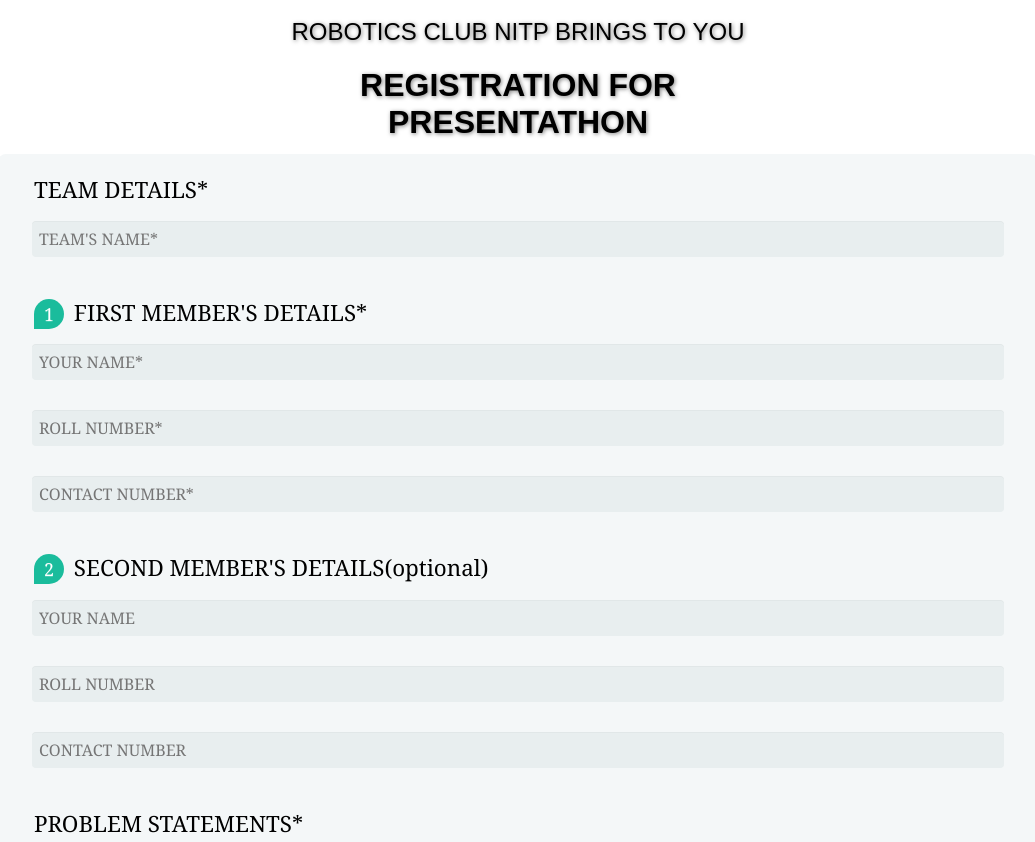
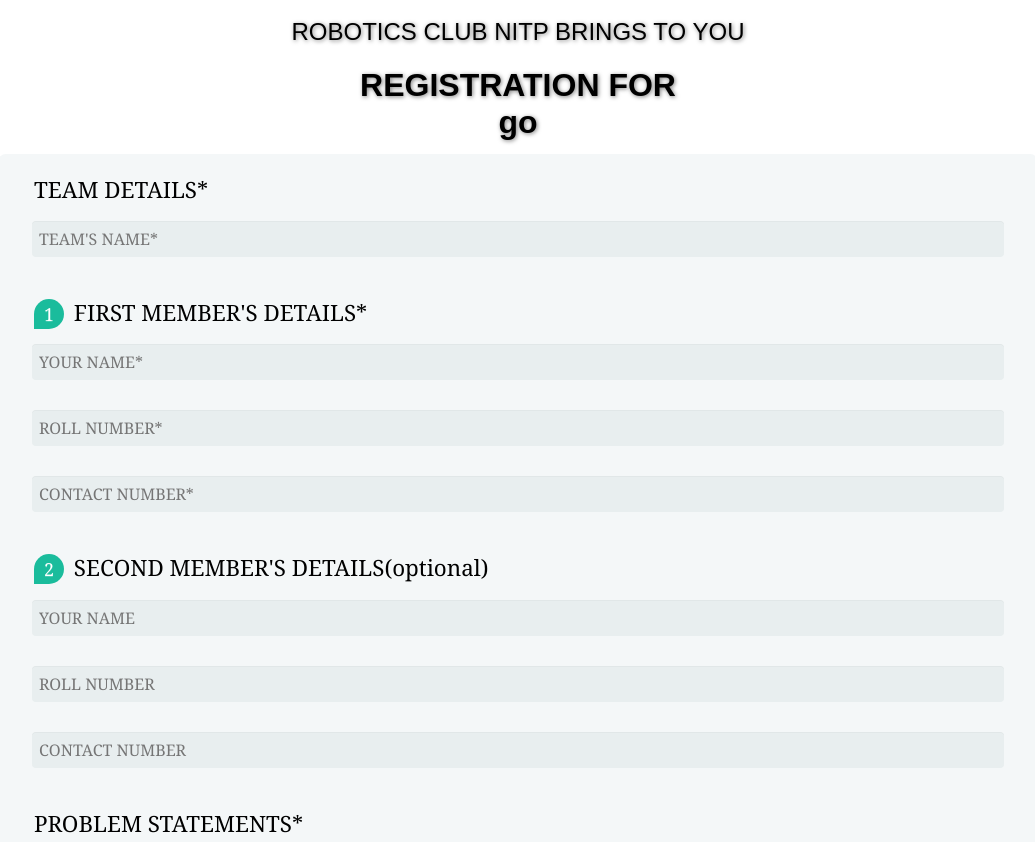
Before and after one commit to jhasaurabh312/presentathon, a plain HTML site: page index.html in a window 1280 px wide. Shown: the top 842 px of the page, without its empty margins (122-1157 px from the left). Drawn offline with Linux system fonts and the light colour scheme; no server answers.

```diff
--- a/index.html
+++ b/index.html
@@ -21,7 +21,7 @@
        <h2>ROBOTICS CLUB NITP BRINGS TO YOU</h2>
        <h1> REGISTRATION FOR
         <br>
-       PRESENTATHON</h1>
+       go</h1>
 
   </div>
     <!-- description section ends -->
```
